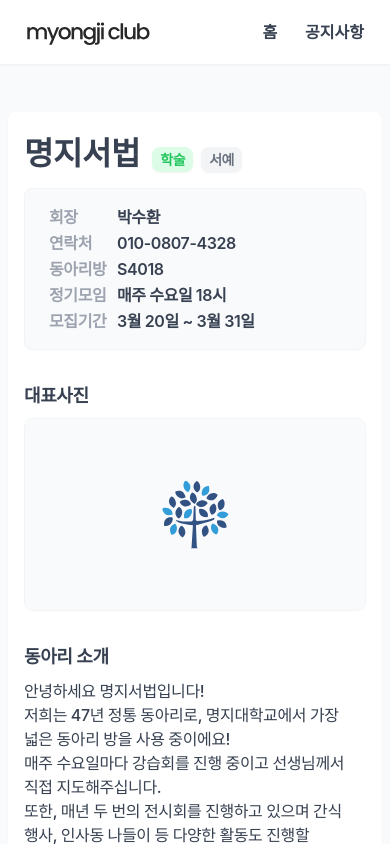
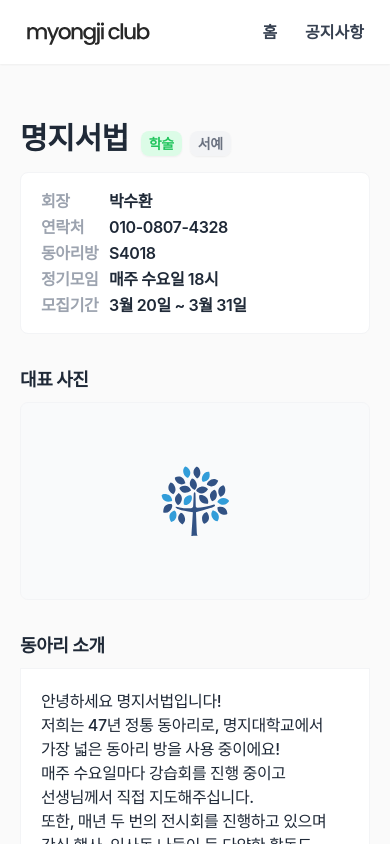
Before and after one commit to k-kbk/Myongji-Club-FE, a Next.js app: page /club/1 in a window 390 px wide. Shown: the top 844 px of the page. Built offline with nearby package versions, Linux system fonts and the light colour scheme; a web font is replaced by a local one.

Commit message:
design: 기타 디자인 수정

```diff
--- a/src/components/club/ClubInfo.tsx
+++ b/src/components/club/ClubInfo.tsx
@@ -1,6 +1,6 @@
 export default function ClubInfo() {
   return (
-    <div className="mt-4 rounded-lg border border-gray-100 bg-gray-50 px-6 py-4 text-base font-semibold sm:mt-6 sm:px-8 sm:py-6 sm:text-lg">
+    <div className="mt-4 rounded-lg border border-gray-100 bg-white px-5 py-4 text-base font-semibold sm:mt-6 sm:px-8 sm:py-6 sm:text-lg">
       <div>
         <span className="mb-0.5 inline-block w-52">
           <span className="mr-3 inline-block w-14 text-gray-400 sm:w-18">
--- a/src/components/layout/index.tsx
+++ b/src/components/layout/index.tsx
@@ -1,4 +1,3 @@
-import { useRouter } from 'next/router';
 import Header from '../common/Header';
 import Footer from '../common/Footer';
 
@@ -7,19 +6,10 @@ type LayoutProps = {
 };
 
 export default function Layout({ children }: LayoutProps) {
-  const router = useRouter();
-  /** 현재 경로 */
-  const curPath = router.pathname;
-  const removePadding = curPath.includes('club') || curPath.includes('notice/');
-
   return (
     <div className="flex min-h-screen w-full flex-col items-center justify-between">
       <Header />
-      <div
-        className={`flex w-full max-w-screen-lg flex-col ${
-          removePadding ? 'px-2' : 'px-6'
-        } tracking-tight text-gray-700 sm:px-10 md:px-6`}
-      >
+      <div className="flex w-full max-w-screen-lg flex-col px-5 tracking-tight text-gray-800 sm:px-10 md:px-5">
         {children}
       </div>
       <Footer />
--- a/src/pages/club/[id]/index.tsx
+++ b/src/pages/club/[id]/index.tsx
@@ -258,8 +258,8 @@ export default function Index({ clubId }: { clubId: number }) {
 
   return (
     <>
-      <div className="mt-28 mb-8 w-full rounded-lg bg-white px-4 py-6 shadow-sm sm:py-14 sm:px-12">
-        <h1 className="mr-3 inline text-3.5xl font-bold sm:mr-6 sm:text-4xl">
+      <div className="mt-30 mb-8 w-full sm:mt-40">
+        <h1 className="mr-3 inline text-3xl font-bold sm:mr-6 sm:text-4xl">
           {item.name}
         </h1>
         <span
@@ -274,7 +274,7 @@ export default function Index({ clubId }: { clubId: number }) {
         </span>
         <ClubInfo />
         <div className="mt-8 text-start text-lg font-bold sm:mt-12 sm:text-xl">
-          대표사진
+          대표 사진
         </div>
         <div className="mt-2 flex flex-col items-center justify-center sm:mt-3">
           <Image
@@ -289,7 +289,7 @@ export default function Index({ clubId }: { clubId: number }) {
         <div className="mt-8 text-start text-lg font-bold sm:mt-12 sm:text-xl">
           동아리 소개
         </div>
-        <div className="mt-2 sm:mt-3">
+        <div className="mt-2 border border-gray-100 bg-white p-5 sm:mt-3 md:rounded-lg md:p-6">
           {content.map((line, index) => (
             // eslint-disable-next-line react/no-array-index-key
             <p key={index} className="text-base font-medium sm:text-lg">
--- a/src/pages/notice/[id]/index.tsx
+++ b/src/pages/notice/[id]/index.tsx
@@ -58,15 +58,15 @@ const content = [
 export default function Index({ noticeId }: { noticeId: number }) {
   return (
     <>
-      <div className="mb-6 px-4 md:mb-8">
-        <h1 className="mt-30 mb-2 text-2xl font-bold md:mb-4 md:mt-44 md:text-3xl">
+      <div className="mb-6 md:mb-8">
+        <h1 className="mt-30 mb-2 text-2xl font-bold md:mb-4 md:mt-40 md:text-3xl">
           {dummy[noticeId].title}
         </h1>
         <time className="text-lg font-medium text-gray-400 md:text-xl">
           {dummy[noticeId].date}
         </time>
       </div>
-      <div className="mb-8 w-full rounded-lg border border-gray-100 bg-white px-4 py-5 md:p-7">
+      <div className="mb-8 w-full rounded-lg border border-gray-100 bg-white p-5 md:p-6">
         {content.map((line, index) => (
           // eslint-disable-next-line react/no-array-index-key
           <div key={index}>
--- a/src/styles/globals.css
+++ b/src/styles/globals.css
@@ -6,7 +6,7 @@
 html {
   width: auto;
   height: auto;
-  background-color: rgb(249, 250, 251);
+  background-color: rgb(250, 250, 250);
   overflow-y: scroll;
   font-family: 'Pretendard Variable', Pretendard, -apple-system,
     BlinkMacSystemFont, system-ui, Roboto, 'Helvetica Neue', 'Segoe UI',
```
